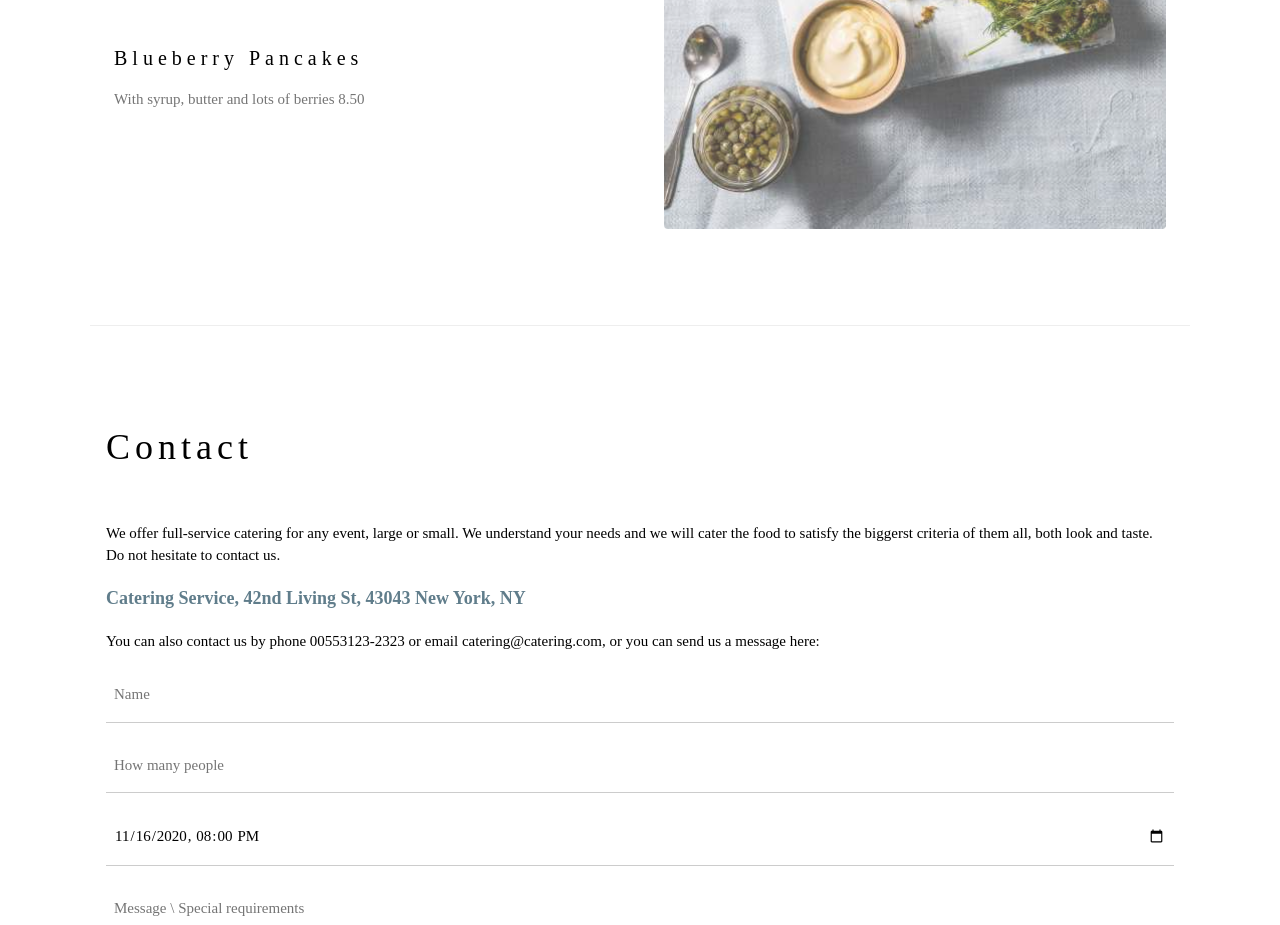
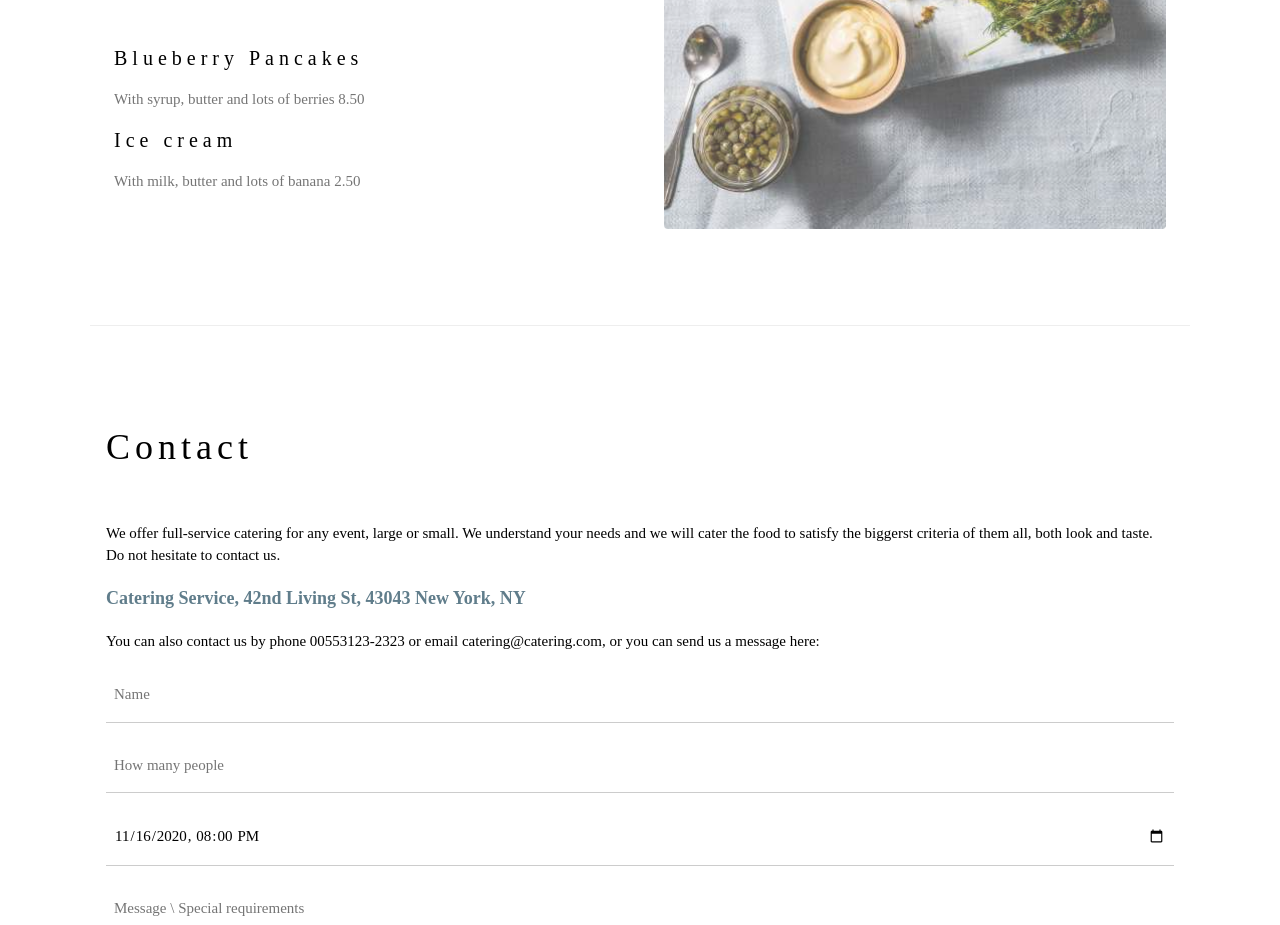
Before and after one commit to cristiandoring/mywebsite, a plain HTML site: page index.html in a window 1280 px wide. Shown: the part 2060-2985 px from the top of the page. Drawn offline with nearby package versions, Linux system fonts and the light colour scheme.

Commit message:
Adicionei o item Ice cream

```diff
--- a/index.html
+++ b/index.html
@@ -74,6 +74,9 @@ h1, h2, h3, h4, h5, h6 {
 
       <h4>Blueberry Pancakes</h4>
       <p class="w3-text-grey">With syrup, butter and lots of berries 8.50</p>
+
+      <h4>Ice cream</h4>
+      <p class="w3-text-grey">With milk, butter and lots of banana 2.50</p>
     </div>
 
     <div class="w3-col l6 w3-padding-large">
```
